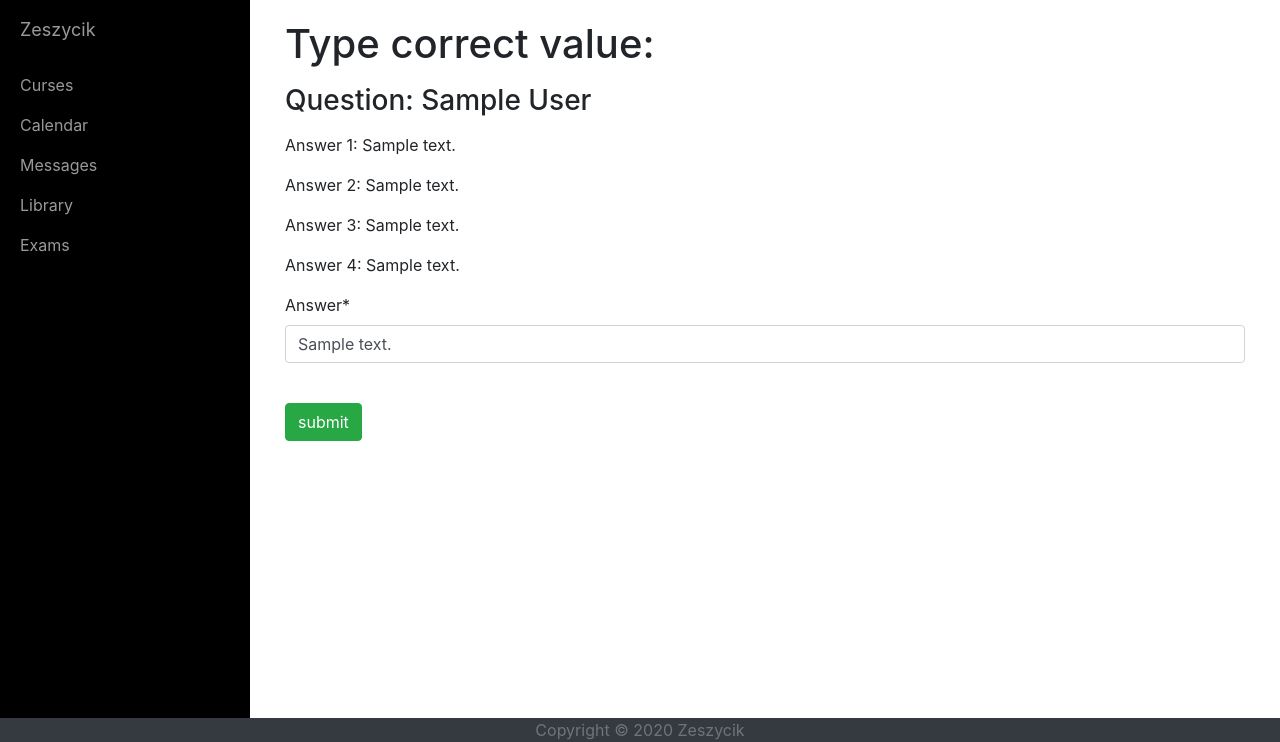
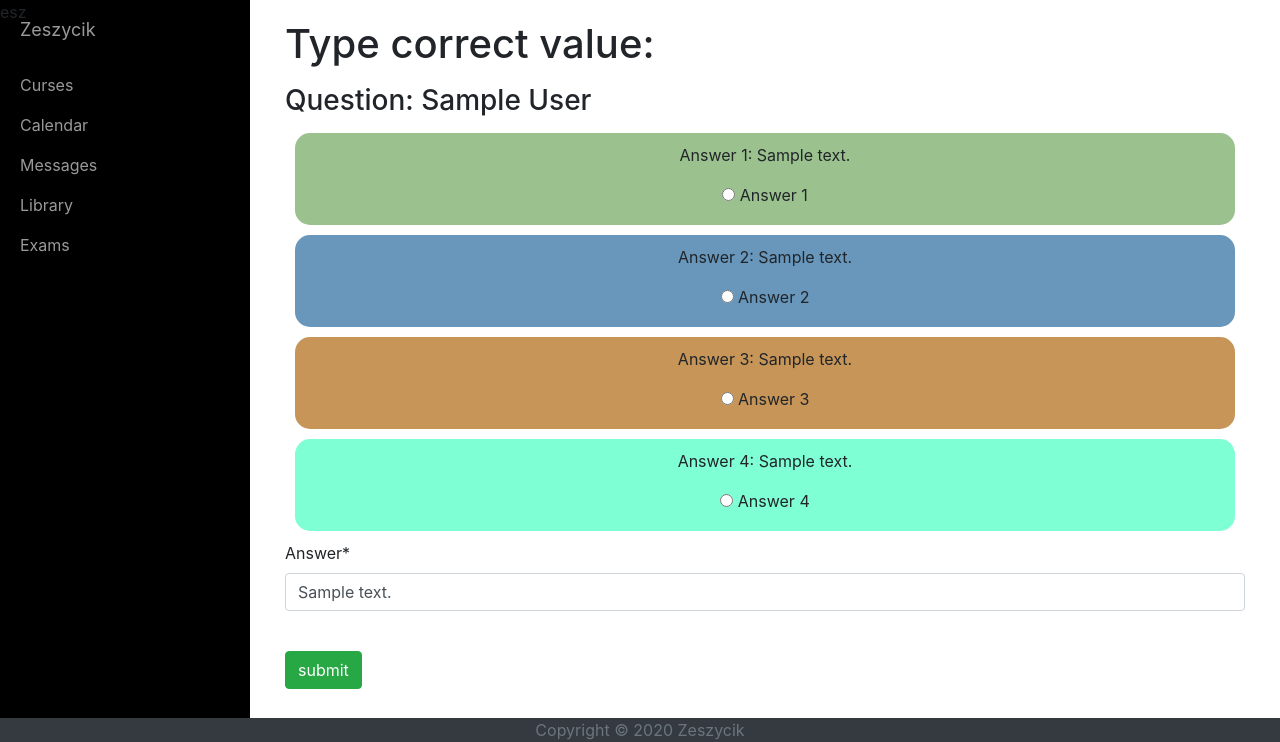
Before and after one commit to slawekpl81/zeszycik, a Django app: page /studenttest/solve/1 in a window 1280 px wide. Shown: the part 58-800 px from the top of the page. Run offline with Django 3.2, Linux system fonts and the light colour scheme; a user stored in the database is signed in; tables that the repository leaves empty hold one stand-in row (values such as "Sample post"); some libraries are stand-ins or nearby versions.

Commit message:
solve test, new message

```diff
--- a/school/forms.py
+++ b/school/forms.py
@@ -41,11 +41,13 @@ class MessageForm(ModelForm):
     def __init__(self, user=None, *args, **kwargs):
         super().__init__(*args, **kwargs)
         if user:
-            self.fields['author'].queryset = User.objects.filter(username=user)
+            login_user = User.objects.filter(username=user)
+            self.fields['author'].queryset = login_user
+            self.fields['author'].initial = login_user[0]
 
     class Meta:
         model = Message
-        fields = '__all__'
+        exclude = ('created',)
 
 
 class StudentTestForm(ModelForm):
--- a/school/templates/base.html
+++ b/school/templates/base.html
@@ -7,9 +7,9 @@
     <meta charset="UTF-8">
     <meta name="viewport" content="width=device-width, initial-scale=1">
     <title>Zeszycik</title>
-    <link href="//maxcdn.bootstrapcdn.com/bootstrap/4.1.1/css/bootstrap.min.css" rel="stylesheet" id="bootstrap-css">
-    <script src="//maxcdn.bootstrapcdn.com/bootstrap/4.1.1/js/bootstrap.min.js"></script>
-    <script src="//cdnjs.cloudflare.com/ajax/libs/jquery/3.2.1/jquery.min.js"></script>
+    <link href="https://maxcdn.bootstrapcdn.com/bootstrap/4.1.1/css/bootstrap.min.css" rel="stylesheet" id="bootstrap-css">
+    <script src="https://maxcdn.bootstrapcdn.com/bootstrap/4.1.1/js/bootstrap.min.js"></script>
+    <script src="https://cdnjs.cloudflare.com/ajax/libs/jquery/3.2.1/jquery.min.js"></script>
 
 
     <link rel="stylesheet" href="{% static 'css/index.css' %}">
@@ -56,7 +56,7 @@
             {% if user.is_authenticated %}
                 <div id="wrapper" class="toggled">
                     <!-- Sidebar -->
-                    <div id="sidebar-wrapper">
+                    <div id="sidebar-wrapper">esz
                         <ul class="sidebar-nav">
                             <li class="sidebar-brand"> <a href="{% url 'lessons_list' %}"> Zeszycik </a> </li>
                             <li> <a href="{% url 'lessons_list' %}">Curses</a> </li>
--- a/school/templates/calendar.html
+++ b/school/templates/calendar.html
@@ -21,10 +21,8 @@
             {% if user.groups.all.0.name == 'students' %}
                 <th scope="col">Add to calendar</th>
             {% endif %}
-
           </thead>
           <tbody>
-
             {% for lesson in lessons %}
 
                 <tr >
--- a/school/templates/studenttest_solve_update.html
+++ b/school/templates/studenttest_solve_update.html
@@ -4,16 +4,53 @@
 <link rel="stylesheet" href="{% static 'css/index.css' %}">
 
 {% block content %}
+    <style>
+    .answ{
+        border-radius: 15px;
+        margin: 10px;
+        text-align: center;
+        padding: 10px;
+    }
+    .answ1{
+        background: #9bc28e;
+    }
+    .answ2{
+        background: #6897bb;
+    }
+    .answ3{
+        background: #c69557;
+    }
+    .answ4{
+        background: aquamarine;
+    }
+    </style>
     <h1>Type correct value:</h1>
     <form  method="post">
         {% csrf_token %}
                         {% if test %}
                 <p><h3>Question: {{ test.0.question }}</h3></p>
+                <div class="answ1 answ">
                     <p>Answer 1: {{ test.0.answer_1 }}</p>
+                    <input type="radio" id="answer1" name="test" value="answer 1">
+                    <label for="answer1">Answer 1</label><br>
+                </div>
+                <div class="answ2 answ">
                     <p>Answer 2: {{ test.0.answer_2 }}</p>
+                            <input type="radio" id="answer2" name="test" value="answer 2">
+                            <label for="answer2">Answer 2</label><br>
+                </div>
+                <div class="answ3 answ">
                     <p>Answer 3: {{ test.0.answer_3 }}</p>
+                            <input type="radio" id="answer3" name="test" value="answer 3">
+                            <label for="answer3">Answer 3</label><br>
+                </div>
+                <div class="answ4 answ">
                     <p>Answer 4: {{ test.0.answer_4 }}</p>
+                            <input type="radio" id="answer4" name="test" value="answer 4">
+                            <label for="answer4">Answer 4</label><br>
+                </div>
                 {% endif %}
+
         <table>
             {{ form | crispy }}<br>
         </table>
@@ -22,4 +59,22 @@
 
     </form>
 
+    <script>
+    document.getElementById("answer1").addEventListener("click", function(){
+        document.getElementById("id_answer").value = {{ test.0.answer_1 }};
+    });
+
+    document.getElementById("answer2").addEventListener("click", function(){
+        document.getElementById("id_answer").value = {{ test.0.answer_2 }};
+    });
+
+    document.getElementById("answer3").addEventListener("click", function(){
+        document.getElementById("id_answer").value = {{ test.0.answer_3 }};
+    });
+
+    document.getElementById("answer4").addEventListener("click", function(){
+        document.getElementById("id_answer").value = {{ test.0.answer_4 }};
+    });
+</script>
+
 {% endblock content %}
--- a/school/views.py
+++ b/school/views.py
@@ -51,7 +51,7 @@ class UsersCreate(CreateView,SuccessMessageMixin):
                 form_class = RegistrationForm(response.POST)
                 if form_class.is_valid():
                     form_class.save()
-                    messages.success(request, 'Your account....')
+                    #messages.success(request, 'Your account....')
                 return redirect("index.html")
             else:
                 form_class = RegistrationForm()
@@ -147,7 +147,8 @@ class MessageListView(LoginRequiredMixin, ListView):
     context_object_name = 'messages'
 
     def get_queryset(self):
-        return Message.objects.filter(target=self.request.user)
+        messages_qs = Message.objects.filter(target=self.request.user) | Message.objects.filter(author=self.request.user)
+        return messages_qs.order_by('author')
 
 
 class MessageDetailView(DetailView):
```
